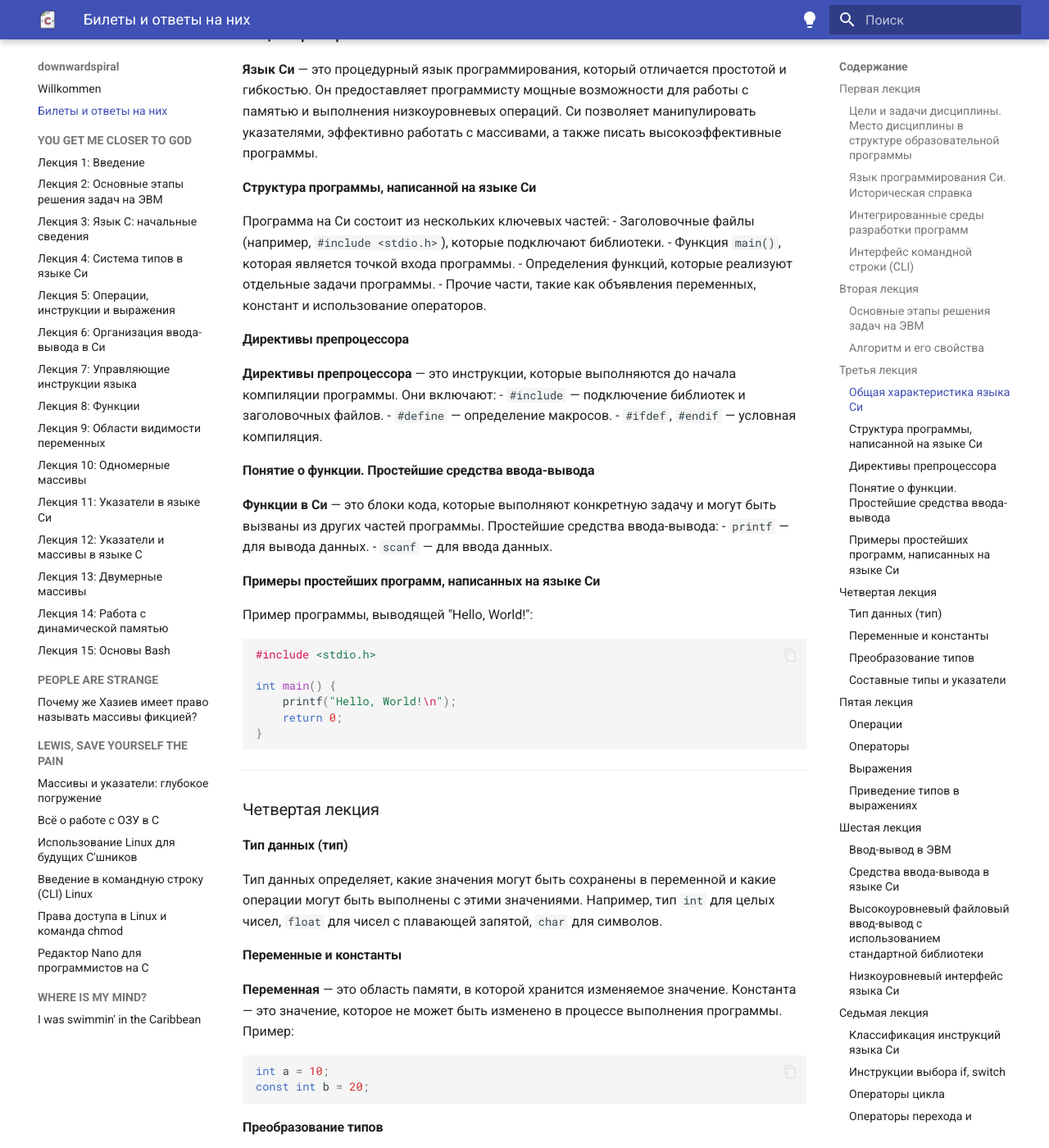
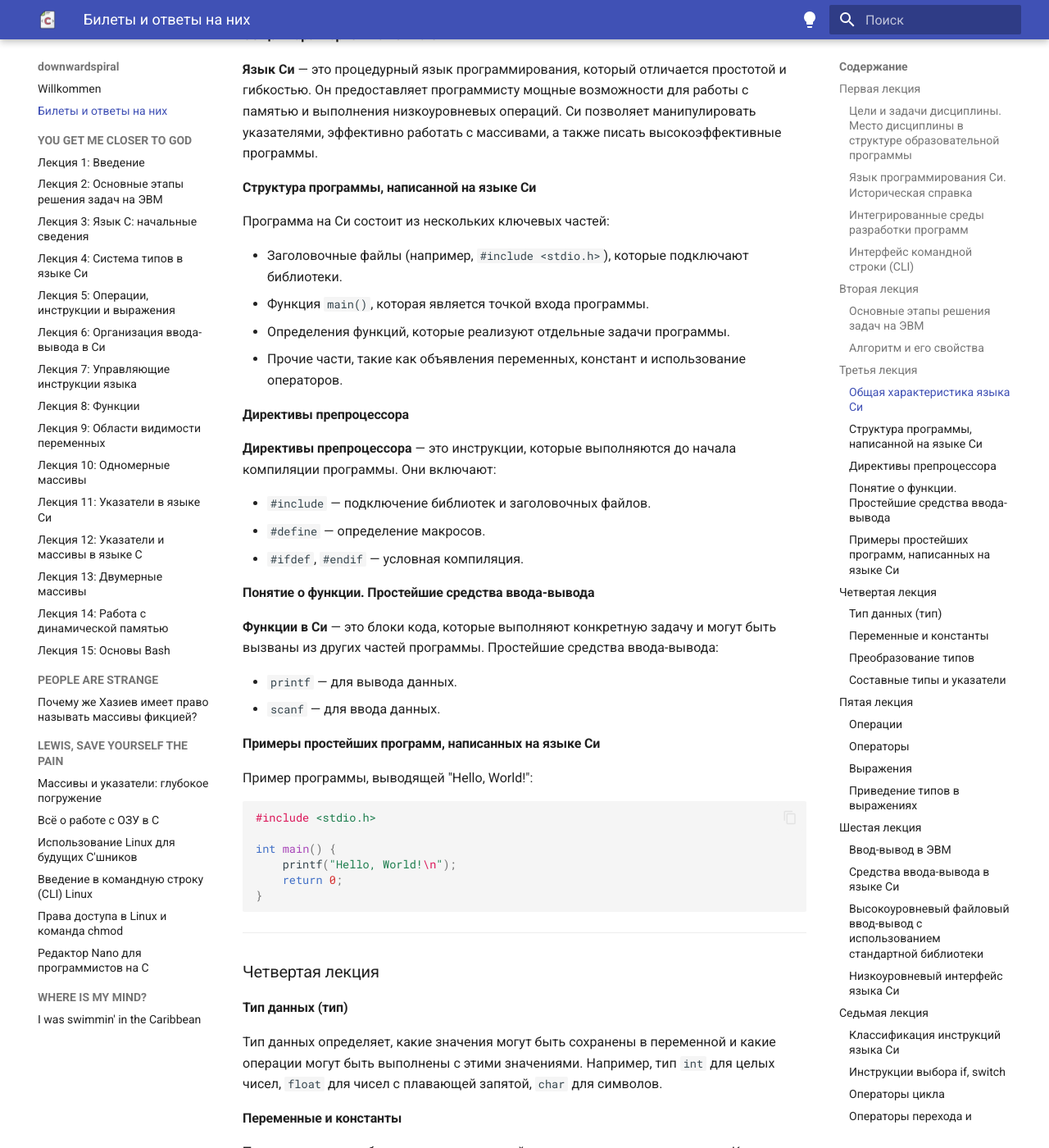
Before and after one commit to b1sted/docs, an MkDocs documentation site: the page built from docs/tickets.md, in a window 1280 px wide and 1400 px high, scrolled down 1970 px. Shown: the whole window at 82% size. Built offline with MkDocs 1.6.1 and Material for MkDocs 9.7.7, drawn with Linux system fonts in a browser that asks for light colours; plug-ins that fetch from the network failed and are left out; some of the changed text lies outside the part shown.

Commit message:
Article Fix

````diff
--- a/docs/tickets.md
+++ b/docs/tickets.md
@@ -35,10 +35,10 @@ description: "Предполагаемые билеты по программи
 #### **Алгоритм и его свойства**
    - **Алгоритм** — это последовательность действий, предназначенная для решения задачи.
    - **Свойства алгоритма**:
-     - **Конечность** — алгоритм должен завершаться через конечное количество шагов.
-     - **Определённость** — каждый шаг алгоритма должен быть чётко определён.
-     - **Результативность** — алгоритм должен приводить к нужному результату.
-     - **Эффективность** — алгоритм должен быть оптимален по времени и ресурсам.
+      - **Конечность** — алгоритм должен завершаться через конечное количество шагов.
+      - **Определённость** — каждый шаг алгоритма должен быть чётко определён.
+      - **Результативность** — алгоритм должен приводить к нужному результату.
+      - **Эффективность** — алгоритм должен быть оптимален по времени и ресурсам.
 
 ---
 
@@ -49,6 +49,7 @@ description: "Предполагаемые билеты по программи
 
 #### **Структура программы, написанной на языке Си**
    Программа на Си состоит из нескольких ключевых частей:
+
    - Заголовочные файлы (например, `#include <stdio.h>`), которые подключают библиотеки.
    - Функция `main()`, которая является точкой входа программы.
    - Определения функций, которые реализуют отдельные задачи программы.
@@ -56,12 +57,14 @@ description: "Предполагаемые билеты по программи
 
 #### **Директивы препроцессора**
    **Директивы препроцессора** — это инструкции, которые выполняются до начала компиляции программы. Они включают:
+
    - `#include` — подключение библиотек и заголовочных файлов.
    - `#define` — определение макросов.
    - `#ifdef`, `#endif` — условная компиляция.
 
 #### **Понятие о функции. Простейшие средства ввода-вывода**
    **Функции в Си** — это блоки кода, которые выполняют конкретную задачу и могут быть вызваны из других частей программы. Простейшие средства ввода-вывода:
+
    - `printf` — для вывода данных.
    - `scanf` — для ввода данных.
 
@@ -107,11 +110,13 @@ description: "Предполагаемые билеты по программи
 
 #### **Операции**
    **Операции** — это действия над операндами, которые выполняются в рамках программы. Например:
+
    - Арифметические операции: `+`, `-`, `*`, `/`, `%`.
    - Логические операции: `&&`, `||`, `!`.
 
 #### **Операторы**
    **Операторы** — это символы, которые определяют действие, которое выполняется над операндами. Например:
+
    - Операторы присваивания: `=`, `+=`, `-=`.
 
 #### **Выражения**
@@ -139,6 +144,7 @@ description: "Предполагаемые билеты по программи
 
 #### **Средства ввода-вывода в языке Си**
    В Си для ввода используется функция `scanf()`, для вывода — `printf()`. Также доступны функции для работы с файлами:
+
    - `fopen` — открытие файла.
    - `fclose` — закрытие файла.
    - `fscanf`, `fprintf` — чтение и запись в файл.
@@ -155,6 +161,7 @@ description: "Предполагаемые билеты по программи
 
 #### **Классификация инструкций языка Си**
    Инструкции языка Си делятся на несколько типов:
+
    - Операторы (например, `if`, `while`, `for`).
    - Декларации переменных.
    - Вызовы функций.
@@ -165,6 +172,7 @@ description: "Предполагаемые билеты по программи
 
 #### **Операторы цикла**
    Операторы цикла позволяют выполнять повторение блока кода:
+
    - **`for`**: цикл с заранее определённым количеством итераций.
    - **`while`**: цикл с условием, проверяемым перед каждой итерацией.
    - **`do-while`**: цикл с условием, проверяемым после выполнения кода.
@@ -179,7 +187,7 @@ description: "Предполагаемые билеты по программи
 ### Восьмая лекция
 
 #### **Функции в Си**
-   Функция в языке Си — это блок кода, предназначенный для выполнения определенной задачи. Функции могут быть использованы для повышения удобства и повторного использования кода. Функции могут принимать аргументы, выполнять необходимые вычисления и возвращать результат. В языке Си функции объявляются с использованием следующего синтаксиса:
+   **Функция в языке Си** — это блок кода, предназначенный для выполнения определенной задачи. Функции могут быть использованы для повышения удобства и повторного использования кода. Функции могут принимать аргументы, выполнять необходимые вычисления и возвращать результат. В языке Си функции объявляются с использованием следующего синтаксиса:
    ```c
    return_type function_name(parameters) {
        // Тело функции
@@ -246,13 +254,15 @@ description: "Предполагаемые билеты по программи
 
 #### **Память компьютера**
    Память компьютера делится на несколько областей:
+
    - **Оперативная память (RAM)** — используется для хранения данных и команд, которые активно обрабатываются процессором.
    - **Постоянная память (ROM)** — используется для хранения данных, которые не изменяются, например, прошивки.
    - **Кэш-память** — быстрое хранилище для часто используемых данных и инструкций.
    - **Регистры** — самые быстрые, но ограниченные по объему области памяти, используемые процессором.
 
 #### **Область действия переменных**
-   Область действия переменной (или **срок жизни переменной**) — это участок программы, в котором переменная доступна для использования. В языке Си переменные могут быть:
+   **Область действия переменной** (или срок жизни переменной) — это участок программы, в котором переменная доступна для использования. В языке Си переменные могут быть:
+
    - **Глобальные переменные** — доступны во всей программе, включая все функции.
    - **Локальные переменные** — существуют только в пределах функции или блока кода, в котором они объявлены.
    - **Статические переменные** — сохраняют свое значение между вызовами функции.
@@ -324,6 +334,7 @@ description: "Предполагаемые билеты по программи
 
 #### **Операции над указателями**
    Операции с указателями включают разыменование, арифметику указателей и сравнение указателей:
+
    - **Разыменование**: `*ptr` — доступ к значению по адресу, хранящемуся в указателе.
    - **Арифметика указателей**: указатели можно увеличивать или уменьшать для перемещения по массиву.
 
````
